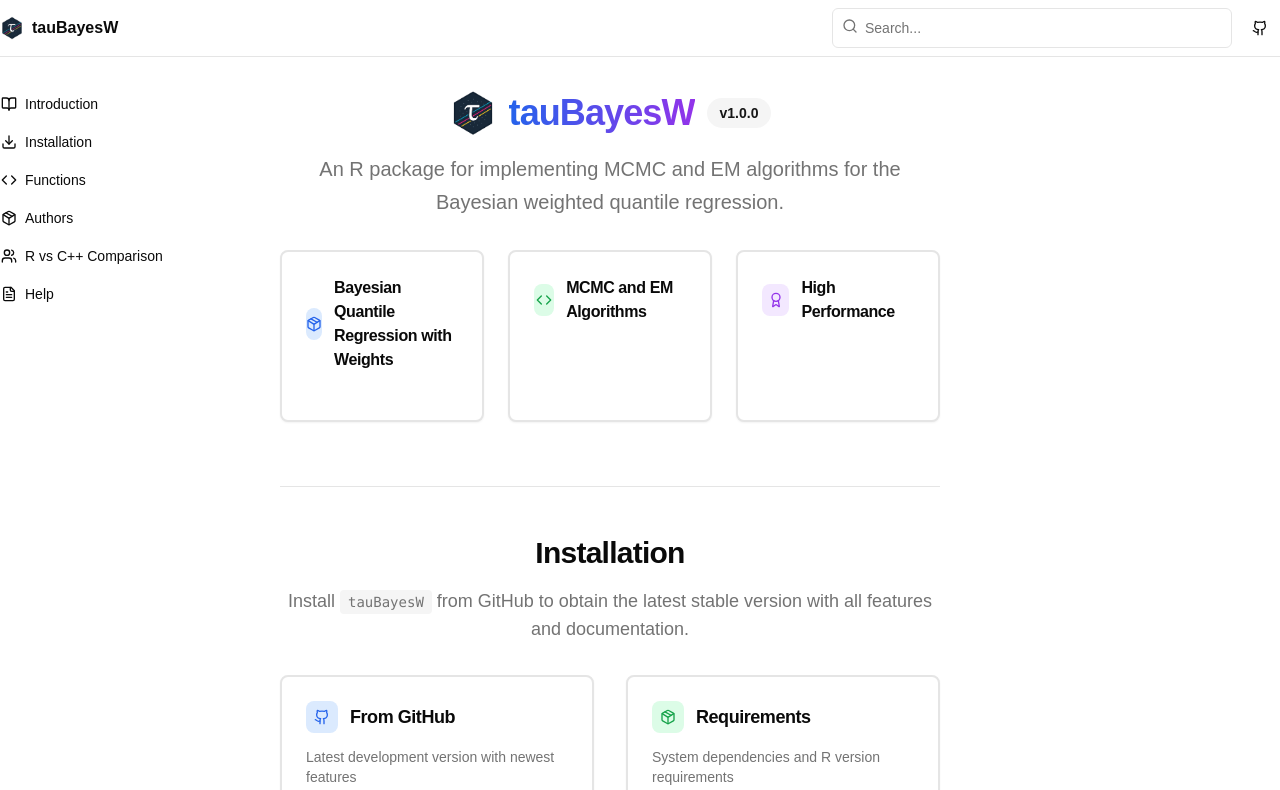
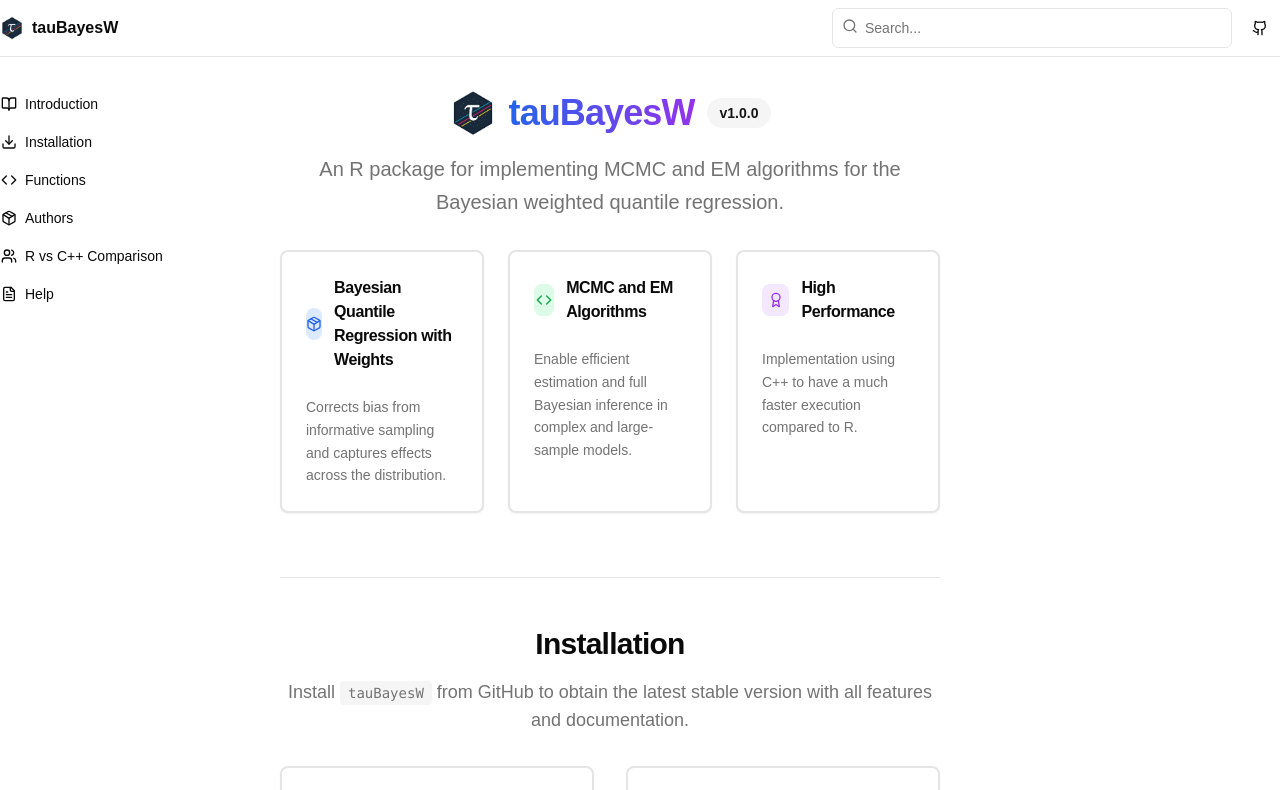
Before and after one commit to torodriguezt/tauBayesW, a Next.js app in the folder web/: page / in a window 1280 px wide. Shown: the top 790 px of the page. Built offline with nearby package versions, Linux system fonts and the light colour scheme.

Commit message:
Fix: minor typo

```diff
--- a/web/app/page.tsx
+++ b/web/app/page.tsx
@@ -225,6 +225,7 @@ export default function RDocumentation() {
                   </CardHeader>
                   <CardContent>
                     <p className="text-sm text-muted-foreground leading-relaxed">
+                      Corrects bias from informative sampling and captures effects across the distribution.
                     </p>
                   </CardContent>
                 </Card>
@@ -241,7 +242,7 @@ export default function RDocumentation() {
                   </CardHeader>
                   <CardContent>
                     <p className="text-sm text-muted-foreground leading-relaxed">
-
+                      Enable efficient estimation and full Bayesian inference in complex and large-sample models.
                     </p>
                   </CardContent>
                 </Card>
@@ -256,6 +257,7 @@ export default function RDocumentation() {
                   </CardHeader>
                   <CardContent>
                     <p className="text-sm text-muted-foreground leading-relaxed">
+                      Implementation using C++ to have a much faster execution compared to R.
                     </p>
                   </CardContent>
                 </Card>
```
